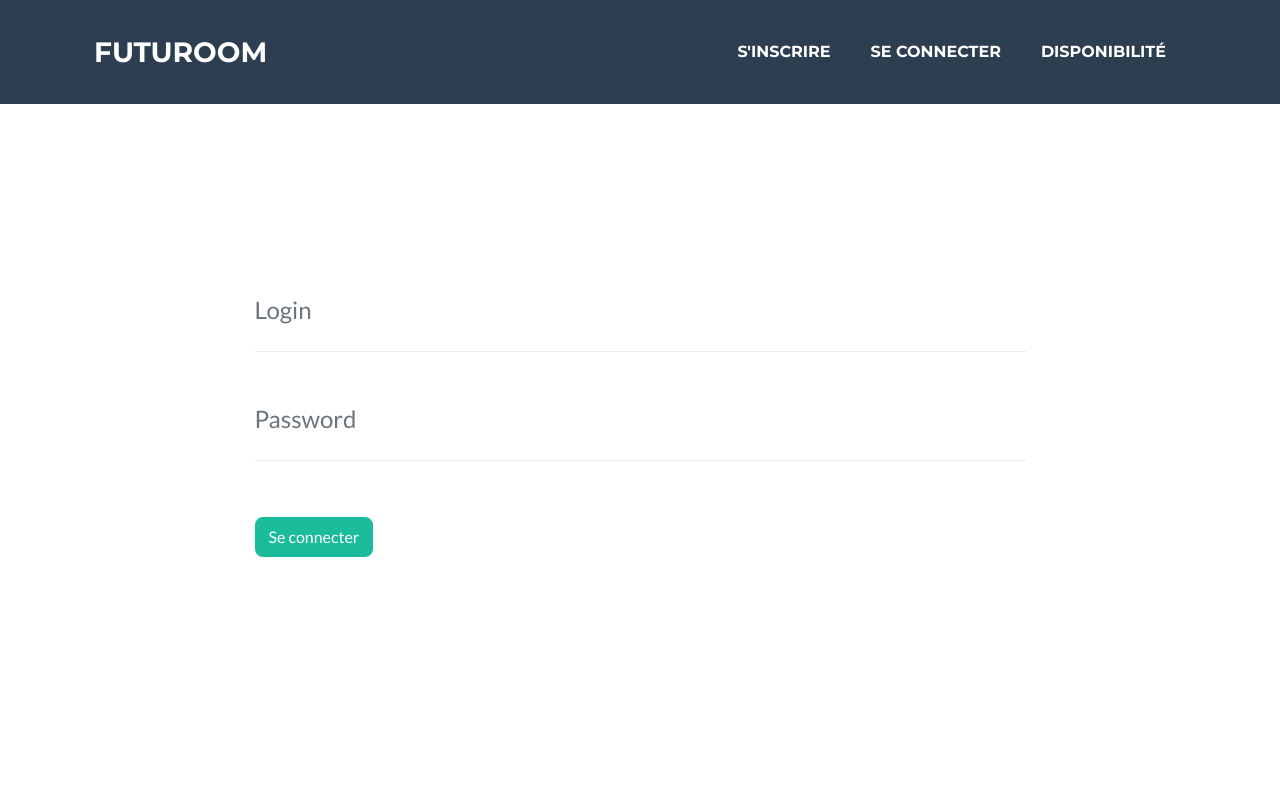
After one commit to alexandre-leroux/reservation-salles, a PHP site: page /connexion.php in a window 1280 px wide. The commit adds this page. Run offline with PHP 8.4, Linux system fonts and the light colour scheme.

Commit message:
base connexion ok

```diff
--- a/fonctions/fonctions.php
+++ b/fonctions/fonctions.php
@@ -133,6 +133,35 @@ function enregistrment_reservation($a,$b,$c,$d,$e)
 
 
 
+function inscription_utilisateur($a,$b)
+{
+    if (  preg_match('#^(?=.*[a-z])(?=.*[A-Z])(?=.*[0-9])(?=.*\W).{8,}$#',$_POST['password']) )
+
+        {
+            $bdd = connection_bdd();
+          $requete_new_user = $bdd->prepare('INSERT INTO utilisateurs(login, password) VALUES(:login, :password)');
+          $requete_new_user->execute(array(
+                  'login' => $a,
+                  'password' => $b,));
+
+
+            $bdd = null;
+            return $inscription_reussie = 1;
+
+
+        }
+
+    else
+
+        {
+            $bdd = null;
+            return $caract_mdp_non_respecte = 'le mot de passe doit contenir entre 8 et 15 caractères, avec au minimum : Une majuscule, un chiffre et un caractère spécial.';
+
+        }
+}
+
+
+
 
 
 
--- /dev/null
+++ b/pages/connexion.php
@@ -0,0 +1,159 @@
+<?php session_start();
+// if (isset($_SESSION['login']) and isset($_SESSION['id'])){header('location:../index.php');}
+?>
+<!DOCTYPE html>
+<html lang="fr">
+    <head>
+        <meta charset="utf-8" />
+        <meta name="viewport" content="width=device-width, initial-scale=1, shrink-to-fit=no" />
+        <meta name="description" content="" />
+        <meta name="author" content="" />
+        <title>Freelancer - Start Bootstrap Theme</title>
+        <!-- Favicon-->
+        <link rel="icon" type="image/x-icon" href="../assets/img/favicon.ico" />
+        <!-- Font Awesome icons (free version)-->
+        <script src="https://use.fontawesome.com/releases/v5.15.1/js/all.js" crossorigin="anonymous"></script>
+        <!-- Google fonts-->
+        <link href="https://fonts.googleapis.com/css?family=Montserrat:400,700" rel="stylesheet" type="text/css" />
+        <link href="https://fonts.googleapis.com/css?family=Lato:400,700,400italic,700italic" rel="stylesheet" type="text/css" />
+        <!-- Core theme CSS (includes Bootstrap)-->
+        <link href="../css/styles.css" rel="stylesheet" />
+    </head>
+
+    <?php
+require('../fonctions/fonctions.php');
+?>
+
+    <body id="page-top">
+
+
+        <!-- Navigation-->
+        <nav class="navbar navbar-expand-lg bg-secondary text-uppercase fixed-top" id="mainNav">
+            <div class="container">
+                <a class="navbar-brand js-scroll-trigger" href="#page-top">futuroom</a>
+                <button class="navbar-toggler navbar-toggler-right text-uppercase font-weight-bold bg-primary text-white rounded" type="button" data-toggle="collapse" data-target="#navbarResponsive" aria-controls="navbarResponsive" aria-expanded="false" aria-label="Toggle navigation">
+                    Menu
+                    <i class="fas fa-bars"></i>
+                </button>
+                <div class="collapse navbar-collapse" id="navbarResponsive">
+                    <ul class="navbar-nav ml-auto">
+                        <li class="nav-item mx-0 mx-lg-1"><a class="nav-link py-3 px-0 px-lg-3 rounded js-scroll-trigger" href="#portfolio">S'inscrire</a></li>
+                        <li class="nav-item mx-0 mx-lg-1"><a class="nav-link py-3 px-0 px-lg-3 rounded js-scroll-trigger" href="#about">Se connecter</a></li>
+                        <li class="nav-item mx-0 mx-lg-1"><a class="nav-link py-3 px-0 px-lg-3 rounded js-scroll-trigger" href="#contact">Disponibilité</a></li>
+                    </ul>
+                </div>
+            </div>
+        </nav>
+
+
+        <?php
+
+@$login = htmlspecialchars($_POST['login']);
+@$password = password_hash($_POST['password'], PASSWORD_DEFAULT);
+
+if ( isset($_POST['submit']))
+
+      {
+          if ($_POST['login'] != NULL AND $_POST['password'] != NULL)// test si les chammps sont remplis
+
+              {
+
+                // si ok, onteste si le login existe
+                connection_bdd();
+                $bdd = connection_bdd();
+                $requete = $bdd->prepare('SELECT * FROM utilisateurs WHERE login = :login');
+                $requete->execute(array('login' => $_POST['login']));
+                $données_utilisateur = $requete->fetch();
+                $bdd = NULL;
+
+
+
+                    if ( $login == @$données_utilisateur['login'] AND password_verify($_POST['password'], $données_utilisateur['password'] ) )//si oui, on teste le password
+
+                          {
+
+                            $_SESSION['login']=$données_utilisateur['login'];
+                            $_SESSION['id']=$données_utilisateur['id'];
+
+                            $connexion_reussie = 1;
+
+                          }
+                          else {  $erreur_login_mdp = 'Erreur de login ou de mot de passe';}
+
+
+              }
+
+          else {$champs_manquants = 'Veuillez remplir l\'ensemble des champs';}
+
+      }
+
+
+
+?>
+
+ <!-- Main Content -->
+
+  <div id='form1' class="container d-flex align-items-center vh-100">
+    <div  class="row  h-75 d-flex align-items-center  mx-auto w-75">
+      <div class=" col-12   d-flex flex-column justify-content-center ">
+
+      <?php if ( isset($connexion_reussie))
+      {?>
+       <p class='text-center text-success'>Connexion reussie, vous allez être redirigé vers la page d'accueil</p>
+       <meta http-equiv="refresh" content="2;url=../index.php" />
+      <?php
+      }
+      ?>
+
+        <form name="connexion"  action="connexion.php#form1"  method="post">
+          <p class=" text-center text-primary">
+          </p>
+          <div class="control-group">
+            <div class="form-group floating-label-form-group controls">
+              <label>Login</label>
+              <input type="text" class="form-control" placeholder="Login"  name="login" required  data-validation-required-message="Veuillez saisir votre login.">
+              <p class="help-block text-danger"></p>
+            </div>
+          </div>
+
+          <div class="control-group">
+            <div class="form-group col-xs-12 floating-label-form-group controls">
+              <label>Password</label>
+              <input type="password" class="form-control" placeholder="Password" name="password" required data-validation-required-message="Veuillez saisir votre mot de passe.">
+              <p class="help-block text-danger"></p>
+            </div>
+          </div>
+
+          <br>
+          <p class='text-center text-danger'><?php  if (isset($erreur_login_mdp)) {echo $erreur_login_mdp;} ?></p>
+          <p class='text-center text-danger'><?php  if (isset($champs_manquants)) {echo $champs_manquants;} ?></p>
+
+          <div id="success"></div>
+          <button type="submit" name="submit" class="btn btn-primary" id="sendMessageButton">Se connecter</button>
+        </form>
+      </div>
+    </div>
+  </div>
+
+
+
+  <!-- Main Content -->
+
+
+
+        <!-- Bootstrap core JS-->
+        <script src="https://cdnjs.cloudflare.com/ajax/libs/jquery/3.5.1/jquery.min.js"></script>
+        <script src="https://cdn.jsdelivr.net/npm/bootstrap@4.5.3/dist/js/bootstrap.bundle.min.js"></script>
+        <!-- Third party plugin JS-->
+        <script src="https://cdnjs.cloudflare.com/ajax/libs/jquery-easing/1.4.1/jquery.easing.min.js"></script>
+        <!-- Contact form JS-->
+        <script src="../assets/mail/jqBootstrapValidation.js"></script>
+
+        <!-- Core theme JS-->
+        <script src="../js/scripts.js"></script>
+
+
+
+
+    </body>
+</html>
```
Also changed, not shown: pages/inscription.php (+7 -28 lines), pages/reservations-form.php (+4 -31 lines).
